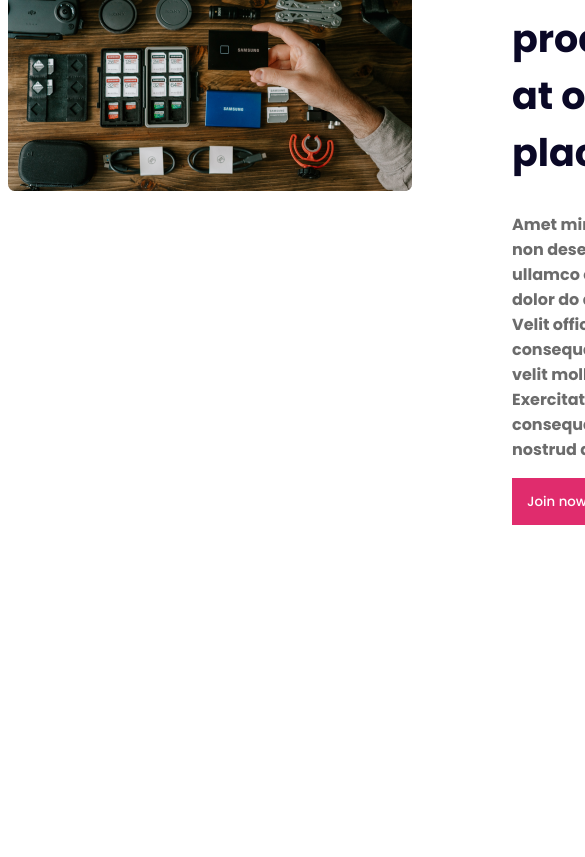
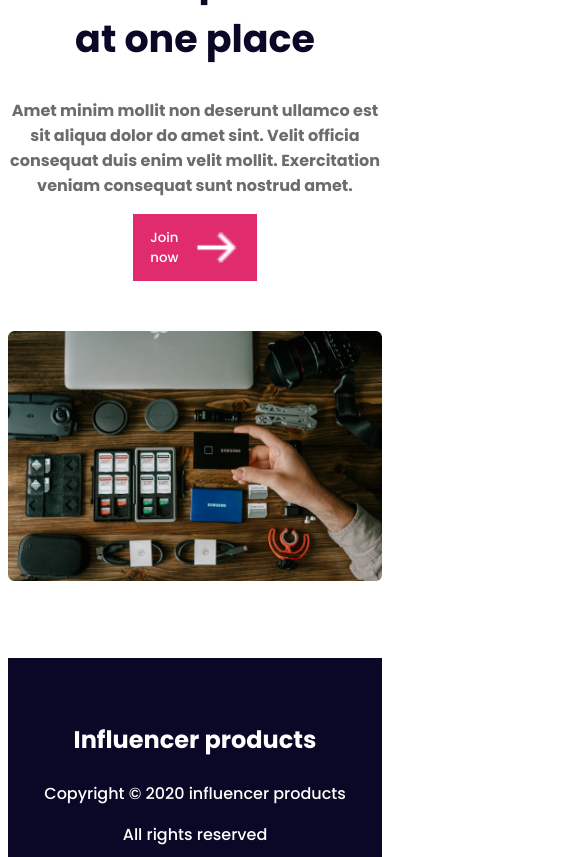
Before and after one commit to sarnali3515/influencer-gear-website, a plain HTML site: page index.html in a window 390 px wide. Shown: the part 6417-7274 px from the top of the page, 585 px wide, since content can reach past the window. Before the commit the page ends 7012 px from the top, so only its background shows below. Drawn offline with Linux system fonts and the light colour scheme.

Commit message:
footer added

```diff
--- a/index.html
+++ b/index.html
@@ -134,7 +134,7 @@
             <div class="feautre-img">
                 <img src="images/gear.png" alt="">
             </div>
-            <div>
+            <div class="feature-content">
                 <h2>Featured products at one place</h2>
                 <p class="feature-des">
                     Amet minim mollit non deserunt ullamco est sit aliqua dolor do amet sint. Velit officia consequat
@@ -148,7 +148,15 @@
         </section>
     </main>
     <footer>
-
+        <h3>Influencer products</h3>
+        <p>Copyright © 2020 influencer products</p>
+        <p>All rights reserved</p>
+        <div class="footer-icon">
+            <img src="icons/Instagram.svg" alt="">
+            <img src="icons/Twitter.svg" alt="">
+            <img src="icons/Instagram.svg" alt="">
+            <img src="icons/Twitter.svg" alt="">
+        </div>
     </footer>
 </body>
 
--- a/styles/influencer.css
+++ b/styles/influencer.css
@@ -168,6 +168,20 @@ main {
     margin: 0;
 }
 
+/* footer */
+footer {
+    text-align: center;
+    background: #0A0826;
+    color: #FFF;
+    padding-top: 40px;
+    padding-bottom: 40px;
+}
+
+footer h3 {
+    font-size: 24px;
+    font-weight: 700;
+}
+
 /* Responsive */
 @media screen and (max-width:576px) {
 
@@ -176,18 +190,29 @@ main {
         flex-direction: column;
     }
 
-    .banner {
+    .banner,
+    .feature {
         flex-direction: column-reverse;
         gap: 0;
 
     }
 
-    .banner-content {
+    .feature {
+        gap: 50px;
+    }
+
+    .feature img {
+        width: 100%;
+    }
+
+    .banner-content,
+    .feature-content {
         text-align: center;
         margin: 0 auto;
     }
 
-    .banner-btn {
+    .banner-btn,
+    .btn-feature {
         margin: 0 auto;
     }
 
@@ -196,4 +221,8 @@ main {
         gap: 15px;
         margin: 40px 100px;
     }
+
+    footer {
+        width: 100%;
+    }
 }
```
Also changed, not shown: icons/Instagram.svg (added), icons/Twitter.svg (added).
